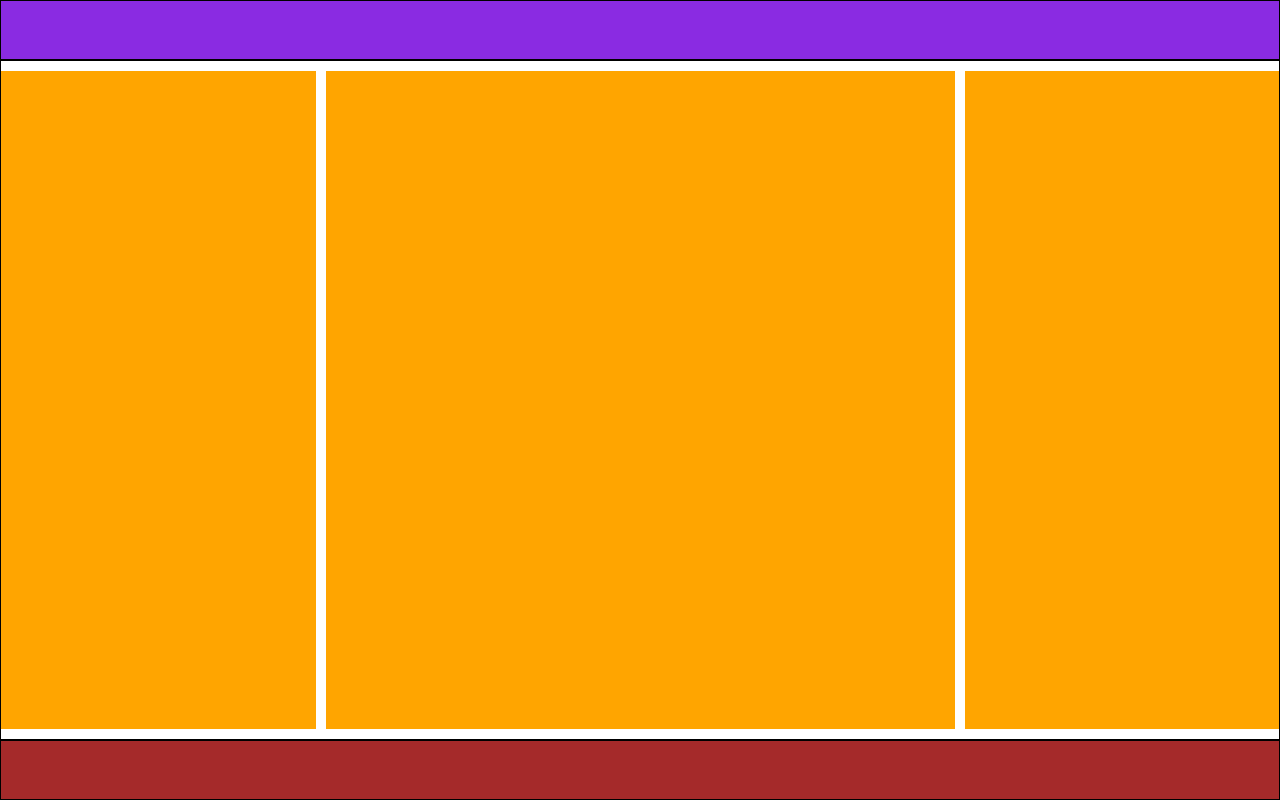
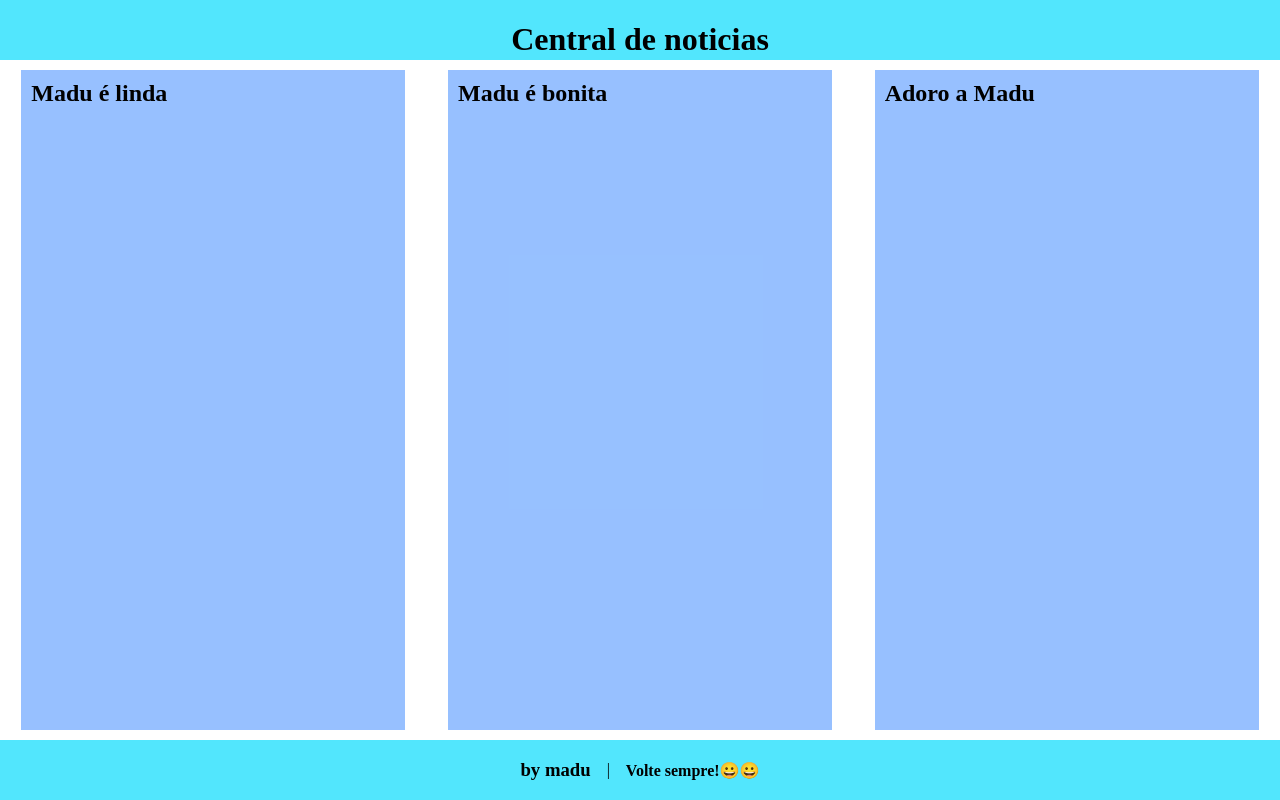
Before and after one commit to ifpi-picos/layout-responsivo-marialapinski14, a plain HTML site: page index.html in a window 1280 px wide. Drawn offline with Linux system fonts and the light colour scheme.

Commit message:
index.html

```diff
--- a/estilo2.css
+++ b/estilo2.css
@@ -3,42 +3,67 @@
 }
 
 body{
-    display: flex;
+    display:flex;
     flex-direction: column;
-    min-width: 100vh;
+    min-height: 100vh;
     justify-content: space-between;
-    margin: 0%;
+    margin:0;
+    background-color: #ffffff;
 }
-
-
-header,
- footer{
+header,footer{
     height: 60px;
+}
+header{
+    background-color:#52e6fd;
 }
 
 main{
+    background-color: white;
     height: calc(100vh - 120px);
     display: flex;
-    gap: 10px;
-    padding: 10px 0;
+    flex-wrap: wrap;
+    justify-content: space-around;
+    padding: 10px 0        /* o 0 é a medida para os lados*/
 }
+
 main div{
-    flex-grow: 1;
-    background-color: orange;
+    width: 30%;
+    background-color: #458fff8e;
     height: 100%;
 }
-.dobro{
-    flex-grow: 2;
-}
-header{
-    background-color: blueviolet;
+main div h2{
+    color:#000;
+    -webkit-text-stroke: color;
+    margin: 10px;
+
 }
 
 footer{
-    background-color: brown;
+    background-color:#52e6fd;
+    display: flex;
+    justify-content: center;
+    align-items: center;
+    gap:1rem
 }
-header,
-main,
-footer {
-    border: 1px solid #000;
+
+.titulo {
+    display: flex;
+justify-content: center;
+align-items: center;
 }
+
+@media(max-width: 768px){
+    main {
+        height: auto;
+    }
+    main div {
+        height: 100vh;
+        width: 45%
+    }
+}
+
+@media(max-width: 576px){
+    main div {
+        width: 100%
+    }
+}
--- a/index.html
+++ b/index.html
@@ -1,17 +1,23 @@
 <!DOCTYPE html>
 <html lang="pt-BR">
 <head>
-        <meta charset="UFT-8">
-        <title>Responsivo</title>
-        <link rel="stylesheet" href="estilo2.css">
+    <meta name="viewport" content="width=device.width, initial-scale=1.0" charset="UTF-8">
+    <title> responsivo </title>
+    <link rel="stylesheet"   href="estilo2.css" />
 </head>
 <body>
-        <header></header>
+    <header>
+        <h1 class="titulo"> Central de noticias </h1>
+    </header>
     <main>
-            <div></div>
-            <div class="dobro"></div>
-            <div></div>
+        <div> <h2>Madu é linda</h2></div>
+        <div><h2> Madu é bonita</h2></div>
+        <div><h2>Adoro a Madu</h2></div>
     </main>
-        <footer></footer>
+    <footer>
+        <h3> by madu</h3>
+        <p>|</p>
+        <h4> Volte sempre!😀😀</h4>
+    </footer>
 </body>
 </html>
```
Lines whose indentation alone changed are shown as unchanged.
